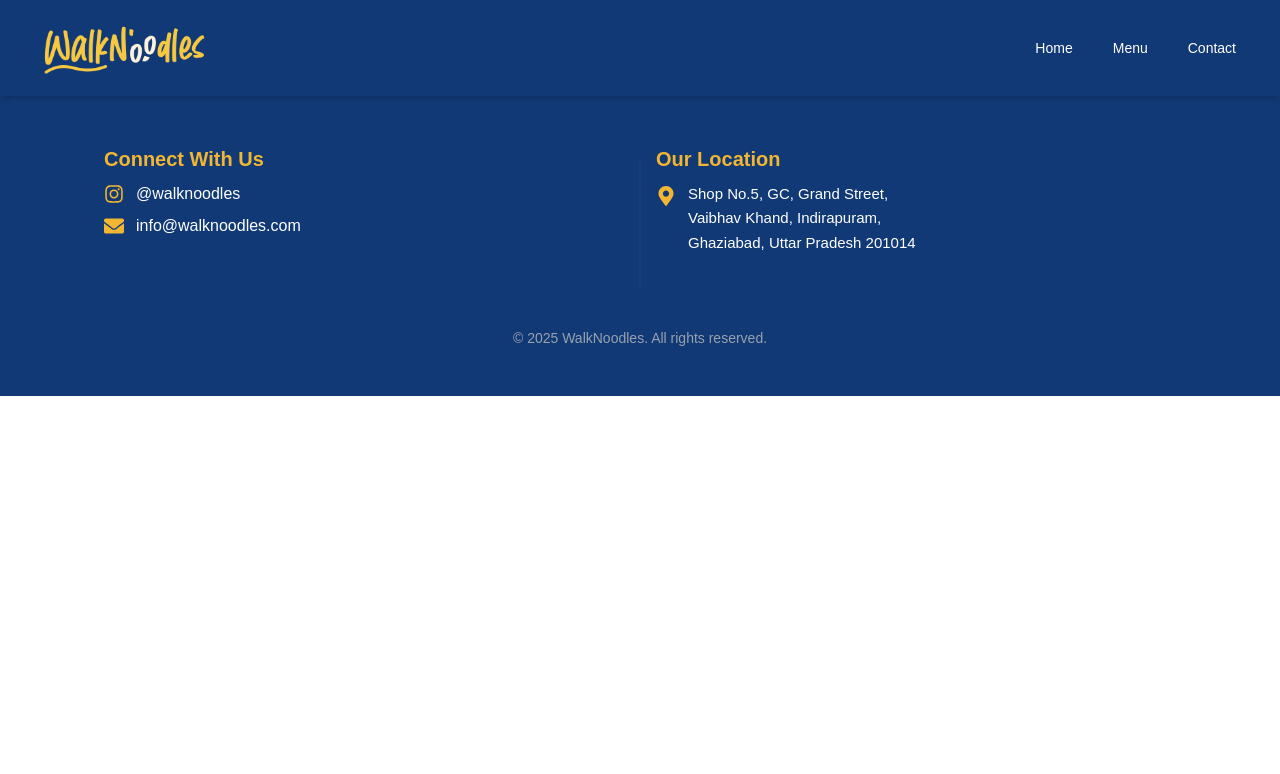
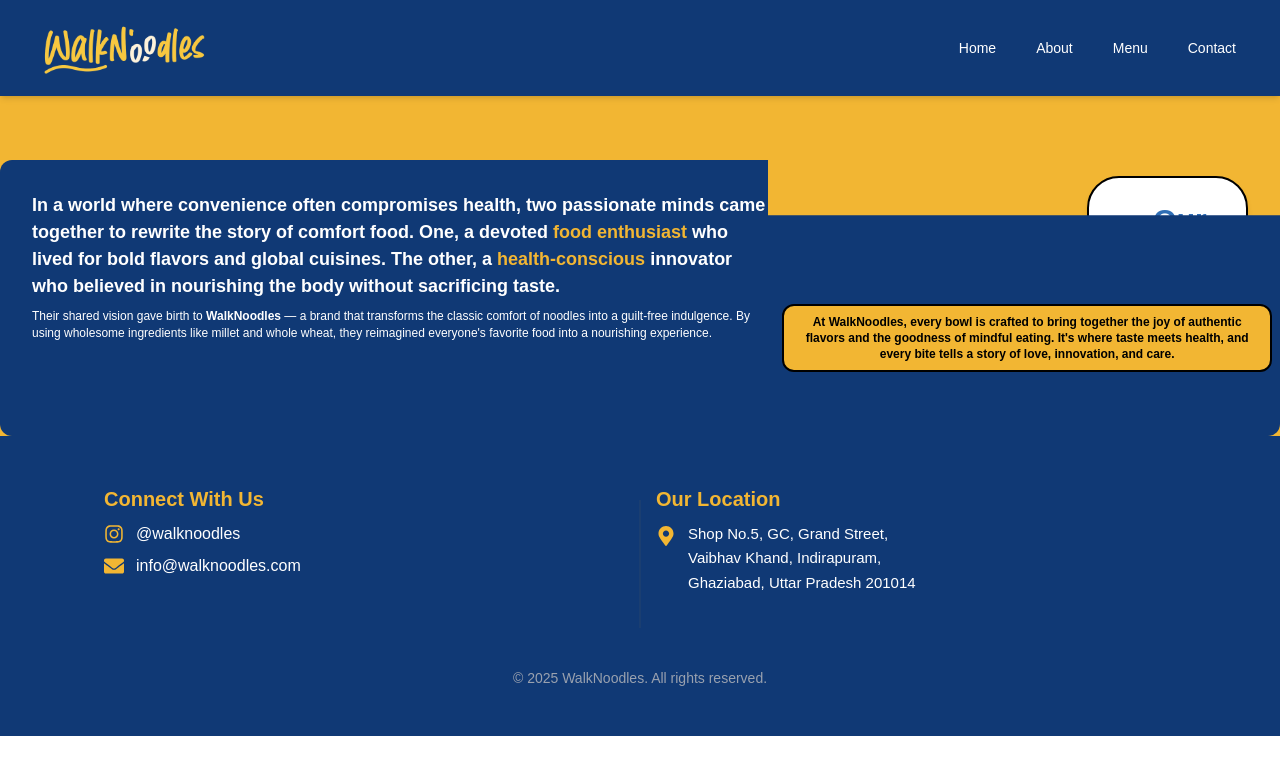
Before and after one commit to sumanth639/walknoodles, a React (Vite) app: page /about in a window 1280 px wide. Shown: the top 774 px of the page. Built offline with nearby package versions, Linux system fonts and the light colour scheme; a web font is replaced by a local one.

Commit message:
added about

```diff
--- a/src/App.jsx
+++ b/src/App.jsx
@@ -6,6 +6,7 @@ import Home from "./pages/Home"
 import './index.css'
 import "./App.css"
 import Footer from './components/Footer'
+import About from './pages/About'
 
 
 function App() {
@@ -17,6 +18,7 @@ function App() {
           <Route path="/" element={<Home />} />
           <Route path="/contact" element={<Contact />} />
           <Route path="/menu" element={<Menu />} />
+          <Route path='/about' element={<About/>}/>
         </Routes>
         <Footer/>
       </div>
--- a/src/components/Header.jsx
+++ b/src/components/Header.jsx
@@ -5,8 +5,8 @@ import { Link } from 'react-router-dom';
 
 const navLinks = [
   { name: 'Home', href: '/' },
+  {name:"About",href:'/about'},
   { name: 'Menu', href: '/menu' },
-
   { name: 'Contact', href: '/contact' },
 ];
 
--- /dev/null
+++ b/src/components/StoryTitle.jsx
@@ -0,0 +1,11 @@
+function StoryTitle() {
+  return (
+    <div className="absolute top-4 right-8 bg-white border-2 border-black rounded-4xl  py-6 pl-16 pr-4 -z-1 shadow-md">
+      <h3 className="text-2xl md:text-3xl font-bold text-light-blue">
+        Our <span className="text-gold">Story</span>
+      </h3>
+    </div>
+  );
+}
+
+export default StoryTitle;
--- /dev/null
+++ b/src/components/WalkNoodlesStory.jsx
@@ -0,0 +1,43 @@
+import React from 'react';
+import StoryTitle from './StoryTitle';
+
+const FullWidthFolderShape = () => {
+  return (
+    <div className="w-full relative z-10">
+      <div
+        className="relative w-full min-h-[200px] bg-dark-blue
+        rounded-bl-xl rounded-br-xl rounded-tl-xl
+        flex flex-row gap-4
+        p-8 pr-2 pb-16"
+        style={{
+          clipPath: 'polygon(0% 0%, 60% 0%, 60% 20%, 100% 20%, 100% 100%, 0% 100%)',
+        }}
+      >
+        {/* Content Area */}
+        <div className="text-white text-base font-museo w-6/10 text-sm md:text-lg">
+          <p className="mb-2 font-semibold leading-normal">
+            In a world where convenience often compromises health, two passionate minds came together to rewrite the story of comfort food. One, a devoted <span className="text-gold">food enthusiast</span> who lived for bold flavors and global cuisines. The other, a <span className="text-gold">health-conscious</span> innovator who believed in nourishing the body without sacrificing taste.
+          </p>
+          <p className="text-xs leading-snug">
+            Their shared vision gave birth to <strong>WalkNoodles</strong> — a brand that transforms the classic comfort of noodles into a guilt-free indulgence. By using wholesome ingredients like millet and whole wheat, they reimagined everyone's favorite food into a nourishing experience.
+          </p>
+        </div>
+
+        {/* Yellow Box */}
+        <div className="bg-gold border-2 mt-28 border-black rounded-xl p-2 w-4/10
+          flex items-center justify-center text-center">
+          <p className="text-xs font-bold">
+            At WalkNoodles, every bowl is crafted to bring together the joy of authentic flavors and the goodness of mindful eating. It's where taste meets health, and every bite tells a story of love, innovation, and care.
+          </p>
+        </div>
+      </div>
+
+      {/* StoryTitle positioned top-right */}
+      <div className="absolute top-0 right-0">
+        <StoryTitle />
+      </div>
+    </div>
+  );
+};
+
+export default FullWidthFolderShape;
--- /dev/null
+++ b/src/components/YellowStrip.jsx
@@ -0,0 +1,12 @@
+
+function YellowStrip(){
+
+    return (
+        <div className="bg-gold h-16 w-full">
+
+        </div>
+    )
+
+}
+
+export default YellowStrip;
--- /dev/null
+++ b/src/pages/About.jsx
@@ -0,0 +1,15 @@
+import WalkNoodlesStory from "../components/WalkNoodlesStory"
+import YellowStrip from "../components/YellowStrip"
+
+function About() {
+    return (
+        <main className="bg-gold ">
+            <YellowStrip/>
+            <WalkNoodlesStory />
+
+        </main>
+    )
+}
+
+
+export default About
```
